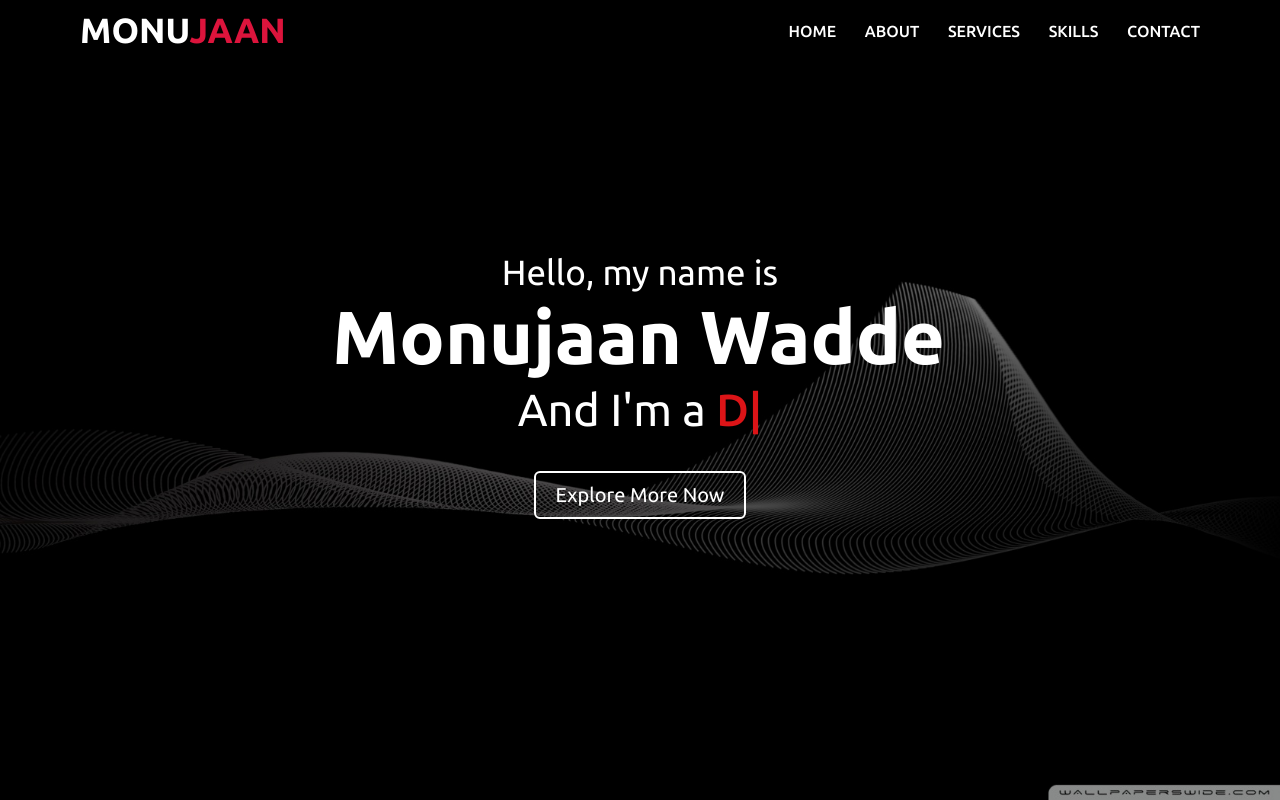
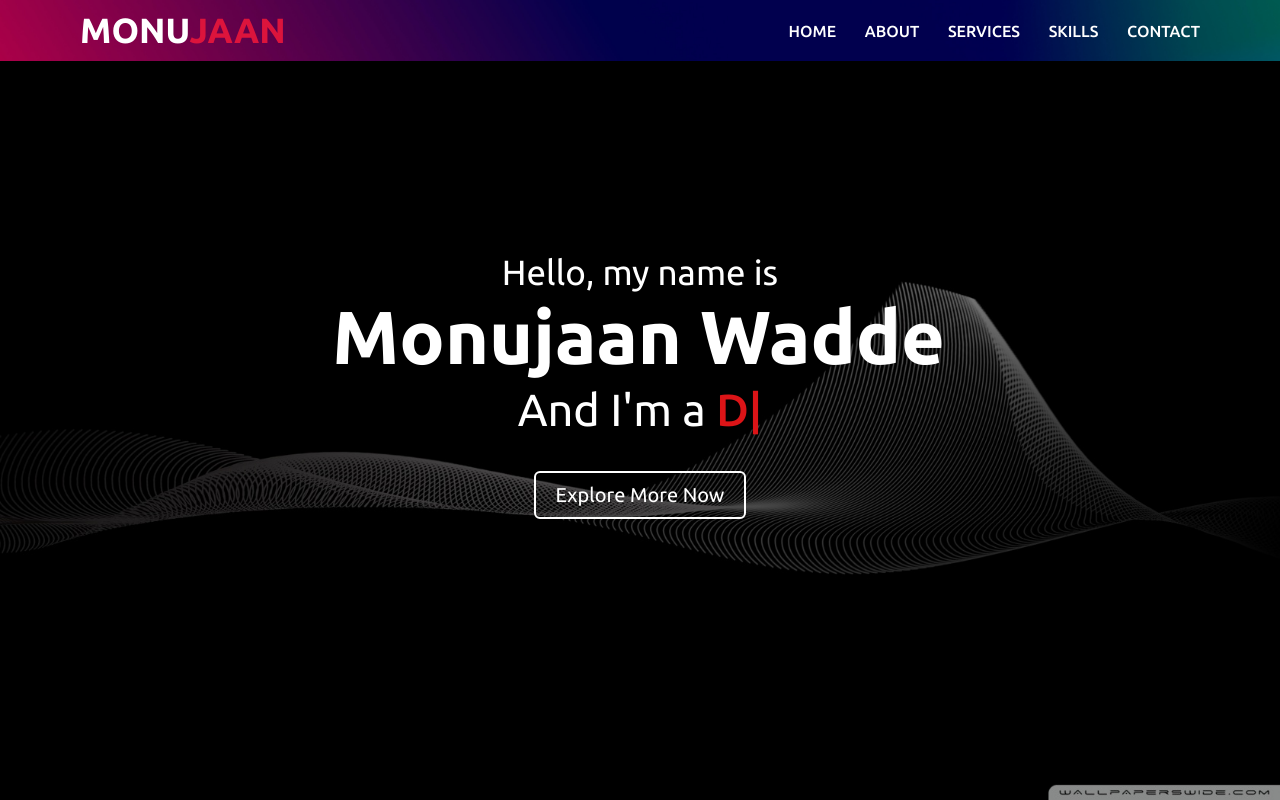
Before and after one commit to monujaan/Responsive_Website, a plain HTML site: page index.html in a window 1280 px wide. Drawn offline with nearby package versions, Linux system fonts and the light colour scheme; files whose address does not match are found by name.

Commit message:
Update index.html

```diff
--- a/index.html
+++ b/index.html
@@ -32,7 +32,7 @@
             z-index: 999;
             padding: 10px 0;
             transition: all 0.3s ease;
-            background: url('../img/color1.jpg');
+            background: url('color1.jpg');
             background-position: center;
             background-repeat: no-repeat;
             background-size: cover;
```
